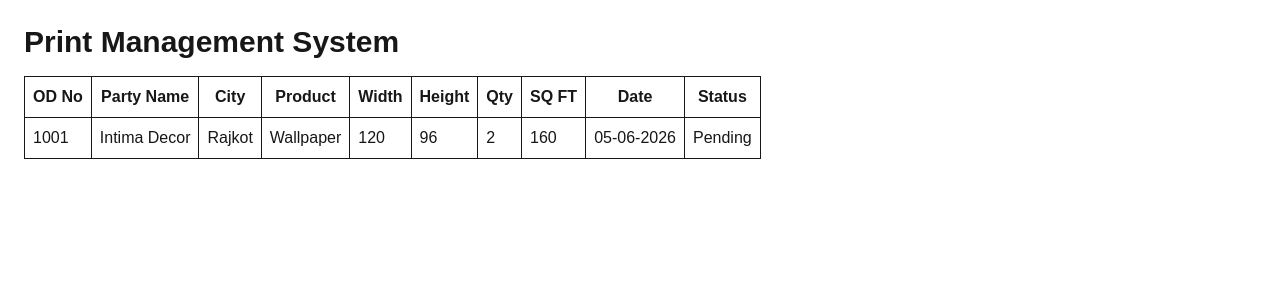
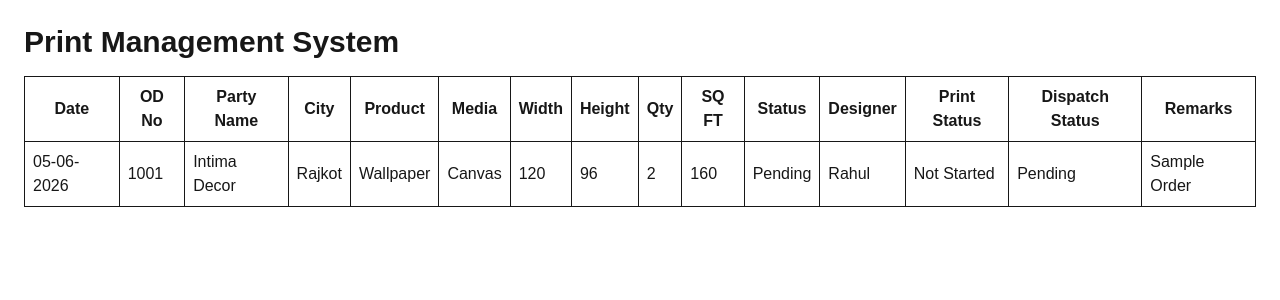
Before and after one commit to intimaprintprocess-cyber/print-management-system, a Next.js app: page / in a window 1280 px wide. Shown: the top 300 px of the page. Built offline with nearby package versions, Linux system fonts and the light colour scheme.

Commit message:
15 column table ready

```diff
--- a/app/page.tsx
+++ b/app/page.tsx
@@ -5,32 +5,49 @@ export default function Home() {
         Print Management System
       </h1>
 
-      <table className="border-collapse border">
+      <div className="overflow-x-auto">
+        <table className="border-collapse border min-w-full">
           <thead>
             <tr>
+              <th className="border p-2">Date</th>
               <th className="border p-2">OD No</th>
               <th className="border p-2">Party Name</th>
               <th className="border p-2">City</th>
-    <th className="border p-2">Product</th><th className="border p-2">Width</th>
+              <th className="border p-2">Product</th>
+              <th className="border p-2">Media</th>
+              <th className="border p-2">Width</th>
               <th className="border p-2">Height</th>
               <th className="border p-2">Qty</th>
-<th className="border p-2">SQ FT</th><th className="border p-2">Date</th>
+              <th className="border p-2">SQ FT</th>
               <th className="border p-2">Status</th>
+              <th className="border p-2">Designer</th>
+              <th className="border p-2">Print Status</th>
+              <th className="border p-2">Dispatch Status</th>
+              <th className="border p-2">Remarks</th>
             </tr>
           </thead>
+
           <tbody>
             <tr>
+              <td className="border p-2">05-06-2026</td>
               <td className="border p-2">1001</td>
               <td className="border p-2">Intima Decor</td>
               <td className="border p-2">Rajkot</td>
-    <td className="border p-2">Wallpaper</td><td className="border p-2">120</td>
+              <td className="border p-2">Wallpaper</td>
+              <td className="border p-2">Canvas</td>
+              <td className="border p-2">120</td>
               <td className="border p-2">96</td>
               <td className="border p-2">2</td>
-<td className="border p-2">160</td><td className="border p-2">05-06-2026</td>
+              <td className="border p-2">160</td>
               <td className="border p-2">Pending</td>
+              <td className="border p-2">Rahul</td>
+              <td className="border p-2">Not Started</td>
+              <td className="border p-2">Pending</td>
+              <td className="border p-2">Sample Order</td>
             </tr>
           </tbody>
         </table>
       </div>
+    </div>
   );
 }
```
Lines whose indentation alone changed are shown as unchanged.
